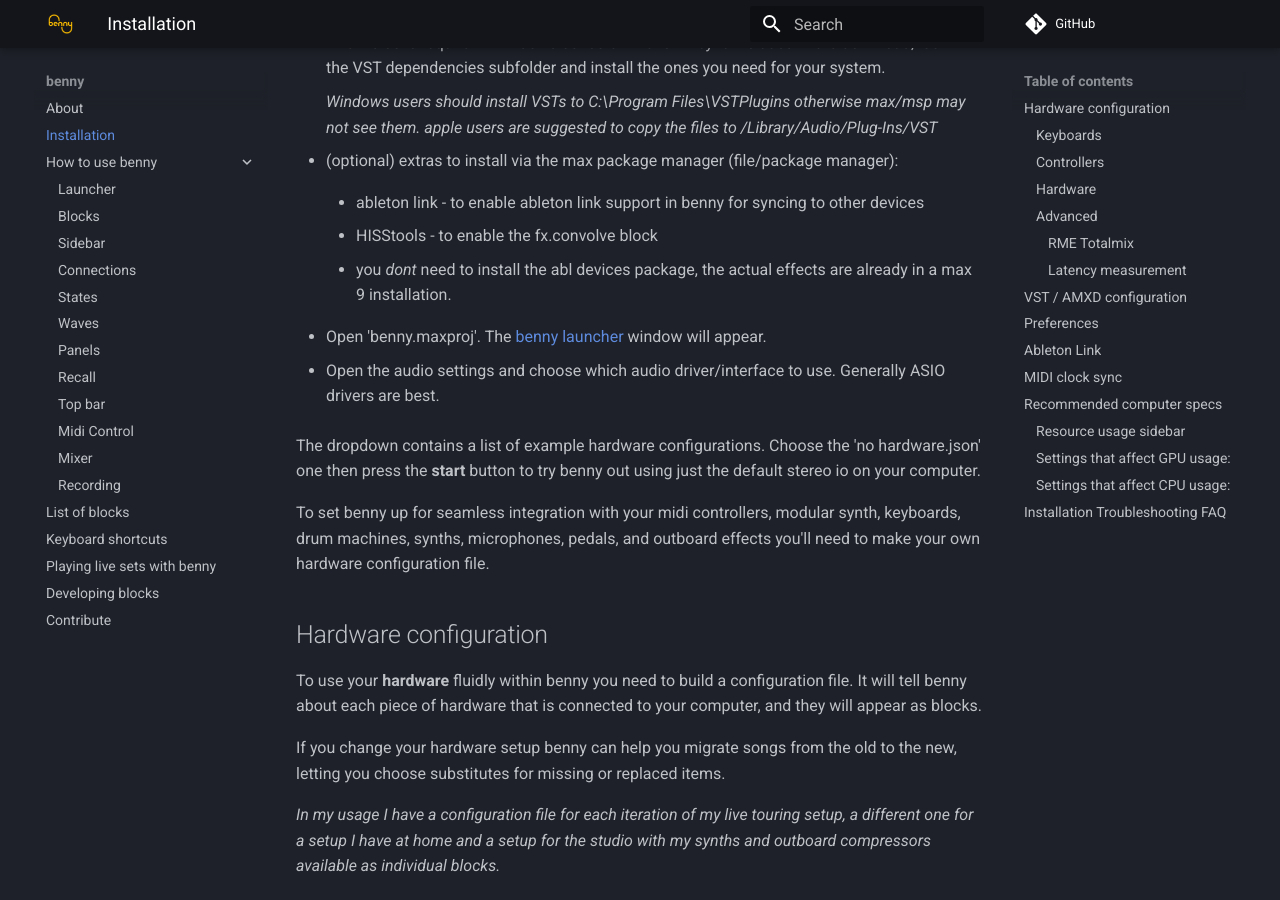
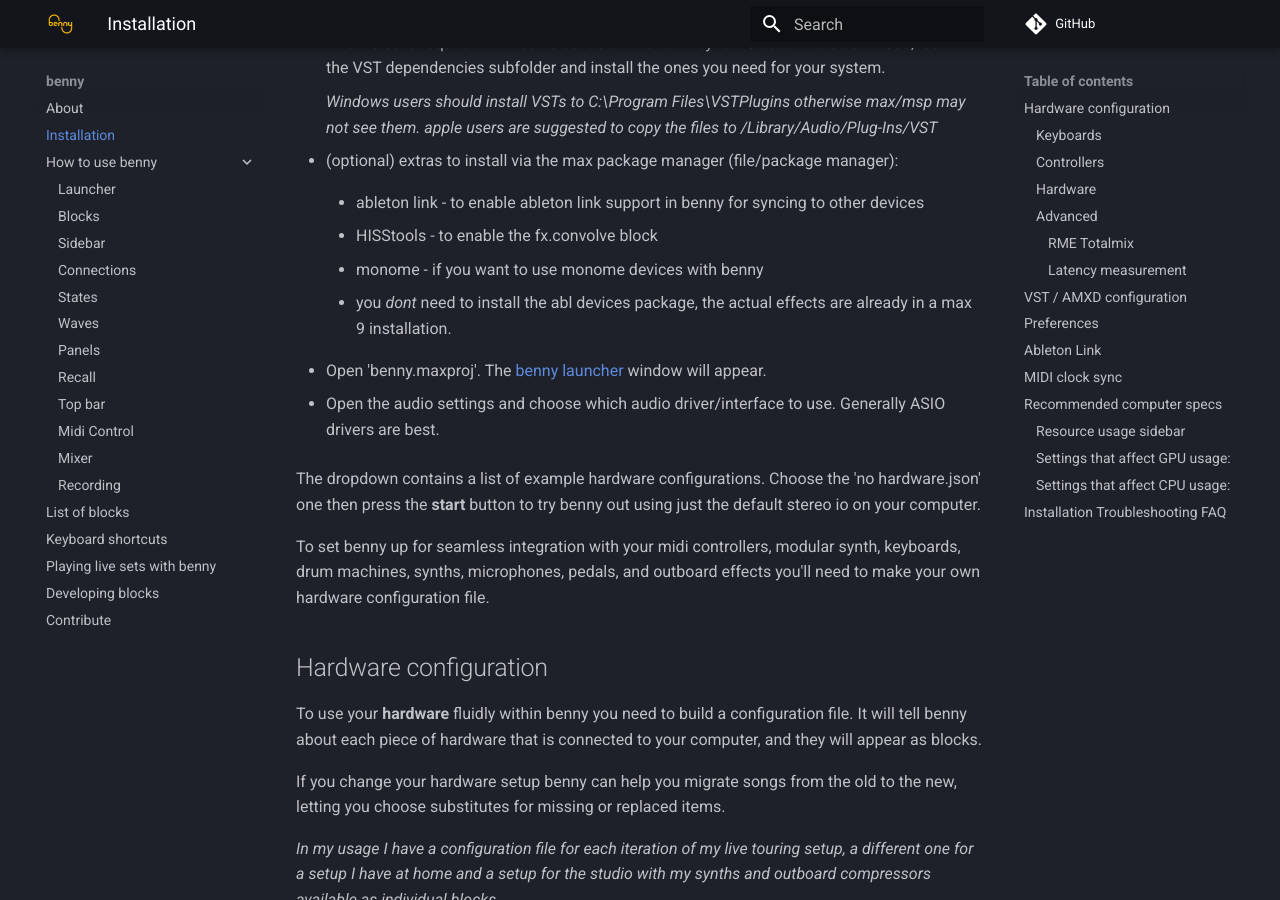
Before and after one commit to playbenny/benny_manual, an MkDocs documentation site: the page built from docs/installation.md, in a window 1280 px wide and 900 px high, scrolled down 497 px. Built offline with MkDocs 1.6.1 and Material for MkDocs 9.7.7, drawn with Linux system fonts in a browser that asks for light colours; comment, search, counter and statistics services are not loaded.

Commit message:
Update installation.md

```diff
--- a/docs/installation.md
+++ b/docs/installation.md
@@ -16,6 +16,8 @@
     - ableton link - to enable ableton link support in benny for syncing to other devices
 
     - HISStools - to enable the fx.convolve block
+
+    - monome - if you want to use monome devices with benny
 
     - you *dont* need to install the abl devices package, the actual effects are already in a max 9 installation.
 
```
